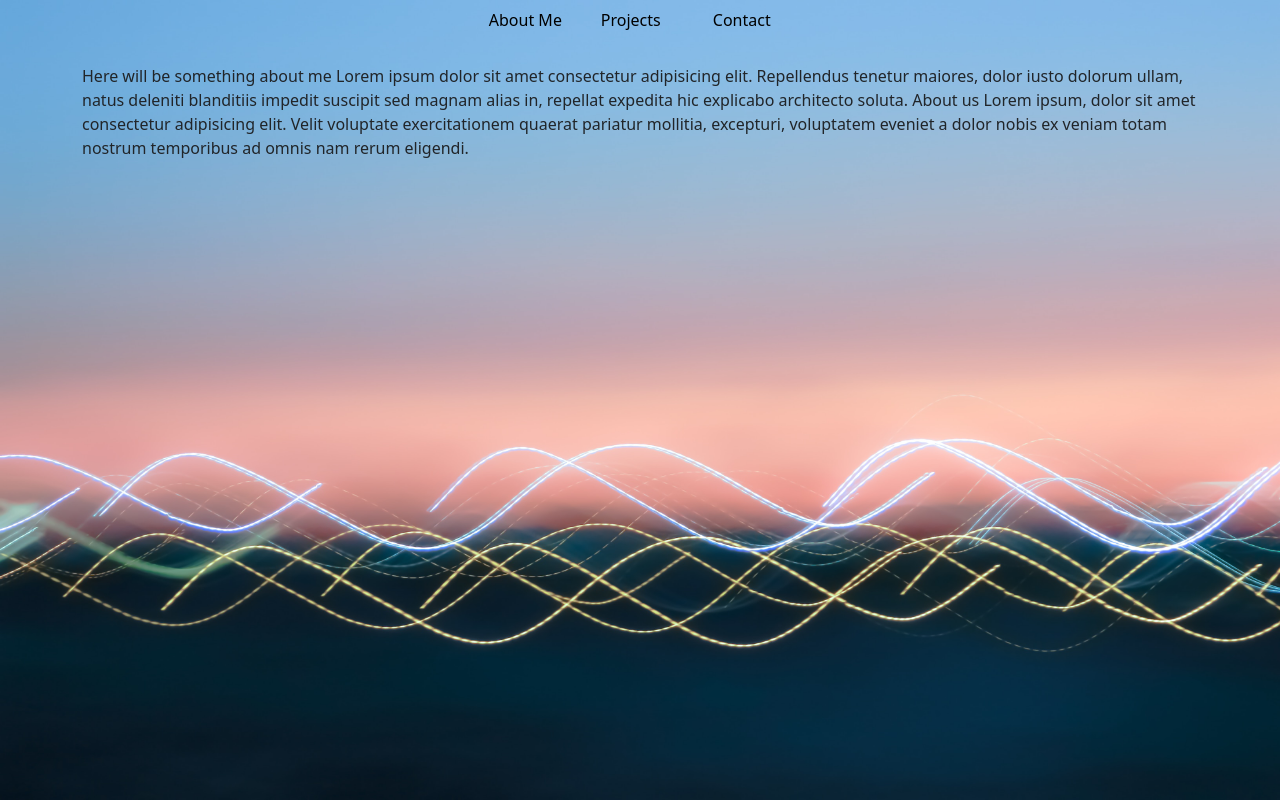
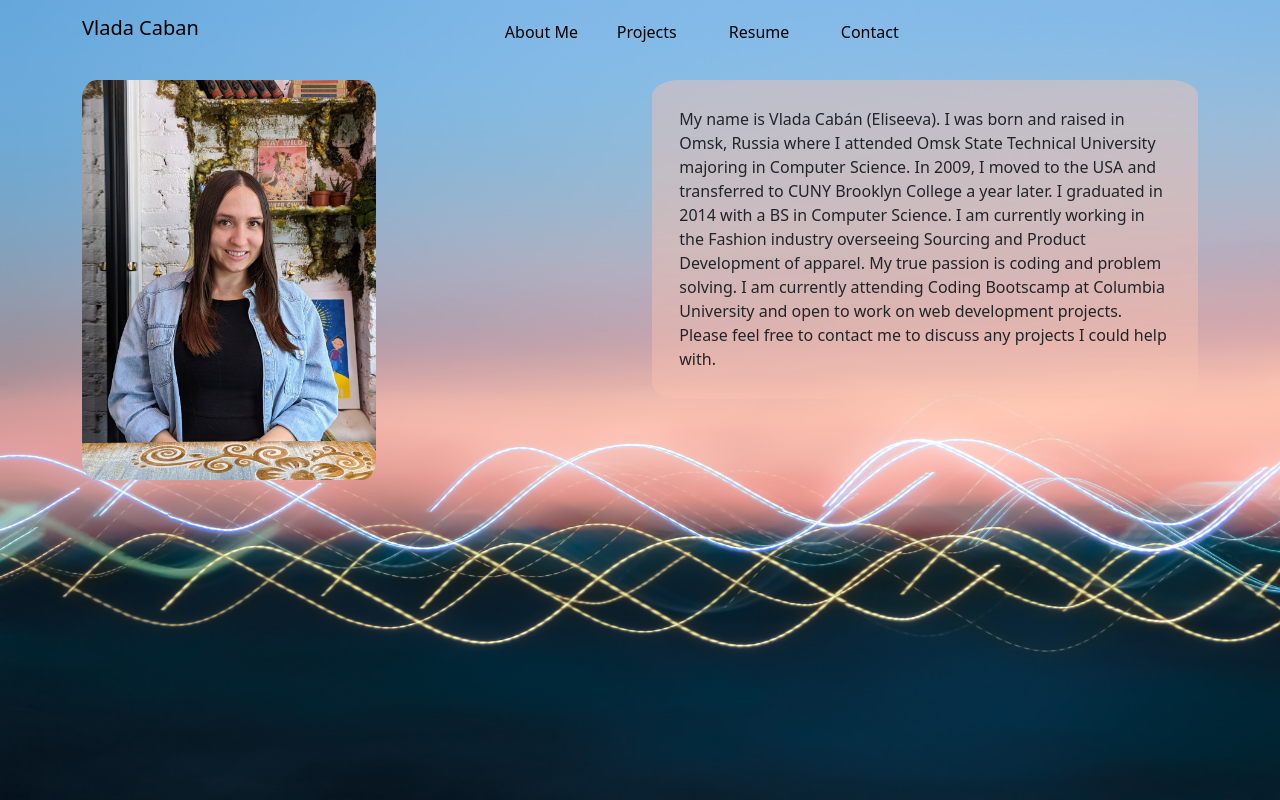
Before and after one commit to vlada-caban/react-portfolio, a React (Vite) app: page / in a window 1280 px wide. Built offline with nearby package versions, Linux system fonts and the light colour scheme.

Commit message:
added about me section

```diff
--- a/src/App.jsx
+++ b/src/App.jsx
@@ -6,8 +6,9 @@ function App() {
   return (
     <>
       <MyNav />
+
       <main className="mx-3">
-      <Outlet />
+        <Outlet />
       </main>
     </>
   );
--- a/src/components/Nav.jsx
+++ b/src/components/Nav.jsx
@@ -7,7 +7,7 @@ export default function MyNav() {
   return (
     <Navbar expand="lg">
       <Container>
-        {/* <Navbar.Brand href="#home">React-Bootstrap</Navbar.Brand> */}
+        <Navbar.Brand >Vlada Caban</Navbar.Brand>
         <Navbar.Toggle aria-controls="basic-navbar-nav" />
         <Navbar.Collapse
           id="basic-navbar-nav"
@@ -20,6 +20,9 @@ export default function MyNav() {
             <Link to="/projects" className="menu">
               Projects
             </Link>
+            <Link to="/resume" className="menu">
+              Resume
+            </Link>
             <Link to="/contact" className="menu">
               Contact
             </Link>
--- a/src/index.css
+++ b/src/index.css
@@ -2,6 +2,12 @@
   font-family: Inter, system-ui, Avenir, Helvetica, Arial, sans-serif;
   line-height: 1.5;
   font-weight: 400;
+  --pink: #F9C0AF;
+  --opacity-pink: #f9c0af73;
+  --dark-navy: #1F4550;
+  --green: #788F74;
+  --light-blue: #6FADDE;
+  --dark-brown: #061824;
 
 }
 
@@ -14,11 +20,28 @@ body {
 }
 
 .menu {
+  margin-top: 2%;
   padding-left: 5%;
   width: 7em;
   text-decoration: none;
   font-weight: 500;
   color: black;
+}
+
+.profileImage {
+  border-radius: 5%;
+  height: 25rem;
+}
+
+.aboutMeText {
+  border-radius: 5%;
+  background-color: var(--opacity-pink);
+  padding: 5%;
+}
+
+.selectedMenuItem {
+  border-radius: 8px;
+  border: 1px solid transparent;
 }
 
 /* h1 {
--- a/src/main.jsx
+++ b/src/main.jsx
@@ -1,5 +1,5 @@
 import ReactDOM from 'react-dom/client';
-import { createBrowserRouter, RouterProvider } from 'react-router-dom';
+import { createHashRouter, RouterProvider } from 'react-router-dom';
 import App from './App.jsx';
 
 import 'bootstrap/dist/css/bootstrap.min.css';
@@ -10,7 +10,7 @@ import Projects from './pages/Projects';
 import Error from './pages/Error';
 import Contact from './pages/Contact';
 
-const router = createBrowserRouter([
+const router = createHashRouter([
   {
     path: '/',
     element: <App />,
--- a/src/pages/AboutMe.jsx
+++ b/src/pages/AboutMe.jsx
@@ -1,16 +1,23 @@
+import profile from '../assets/profile-image.jpg'
+
 export default function AboutMe() {
   return (
+
     <div className="container pt-4">
-      <p>
-        Here will be something about me
-        Lorem ipsum dolor sit amet consectetur adipisicing elit. Repellendus
-        tenetur maiores, dolor iusto dolorum ullam, natus deleniti blanditiis
-        impedit suscipit sed magnam alias in, repellat expedita hic explicabo
-        architecto soluta. About us Lorem ipsum, dolor sit amet consectetur
-        adipisicing elit. Velit voluptate exercitationem quaerat pariatur
-        mollitia, excepturi, voluptatem eveniet a dolor nobis ex veniam totam
-        nostrum temporibus ad omnis nam rerum eligendi.
-      </p>
+      <div className="row">
+        <div className="col">
+          <img src={profile} className="profileImage"/>
+        </div>
+        <div className="col">
+          <p className="aboutMeText">
+            My name is Vlada Cabán (Eliseeva). I was born and raised in Omsk, Russia where I attended Omsk State
+            Technical University majoring in Computer Science. In 2009, I moved to the USA and transferred to CUNY Brooklyn College a year later. I graduated in 2014 with a BS in Computer Science. I am currently working in the Fashion industry overseeing Sourcing and Product Development of apparel. My true passion is coding and
+            problem solving. I am currently attending Coding Bootscamp at Columbia University and open to work on
+            web development projects. Please feel free to contact me to discuss any projects I could help with.
+          </p>
+          </div>
+      </div>
     </div>
+
   );
 }
```
Also changed, not shown: src/assets/profile-image.jpg (added).
